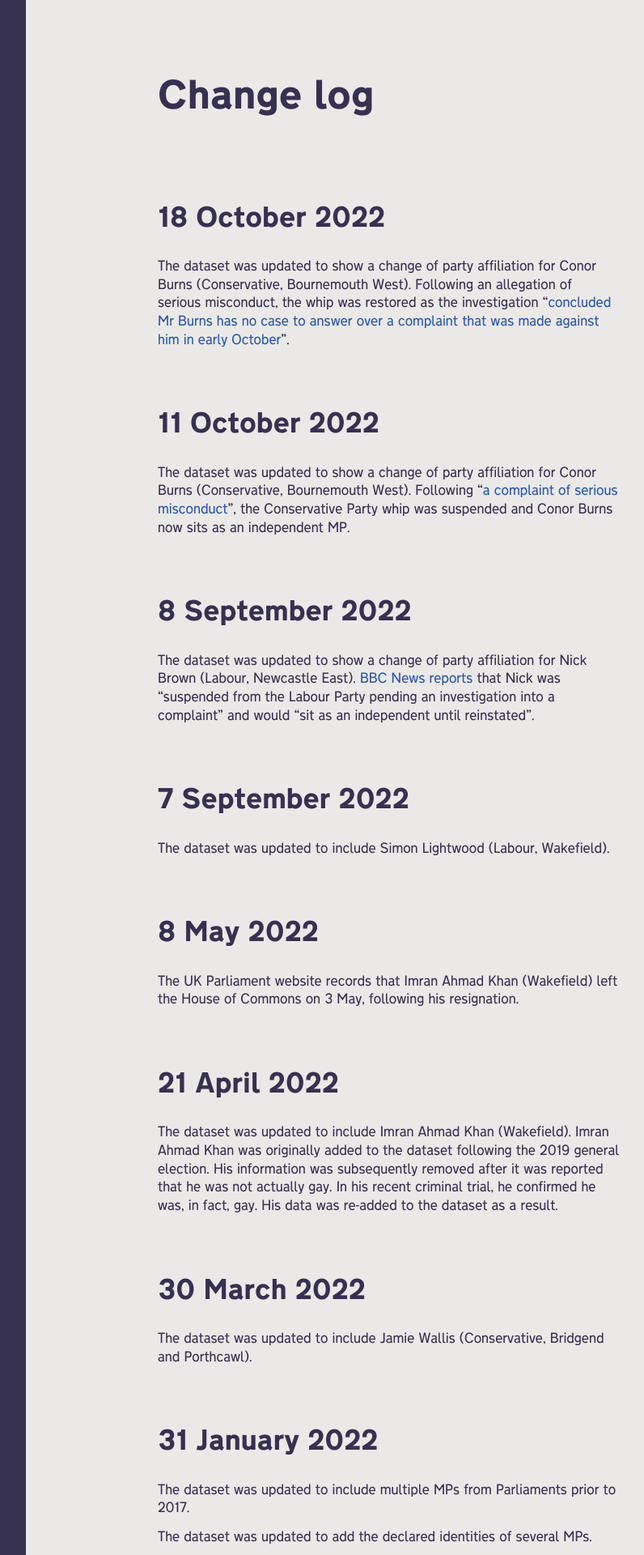
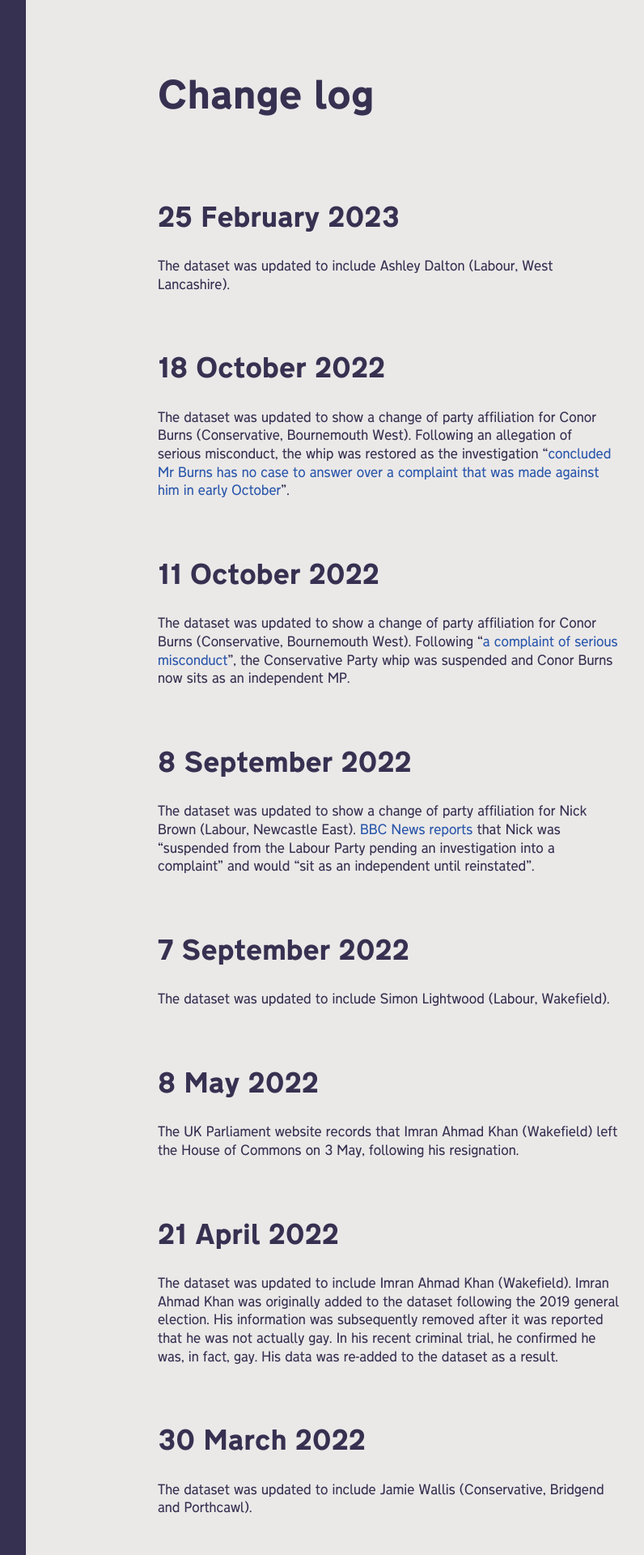
Before and after one commit to johnpeart/lgbt-mp, a Jekyll site: the page built from change-log.md, in a window 1280 px wide. Shown: the top 1920 px of the page at 81% size, without its empty margins (352-1148 px from the left). Built offline with Jekyll 4.4.1, drawn with Linux system fonts in a browser that asks for light colours.

Commit message:
Update change-log.md

```diff
--- a/change-log.md
+++ b/change-log.md
@@ -2,6 +2,10 @@
 layout: page
 title: Change log
 ---
+
+## 25 February 2023
+
+The dataset was updated to include Ashley Dalton (Labour, West Lancashire).
 
 ## 18 October 2022
 
```
